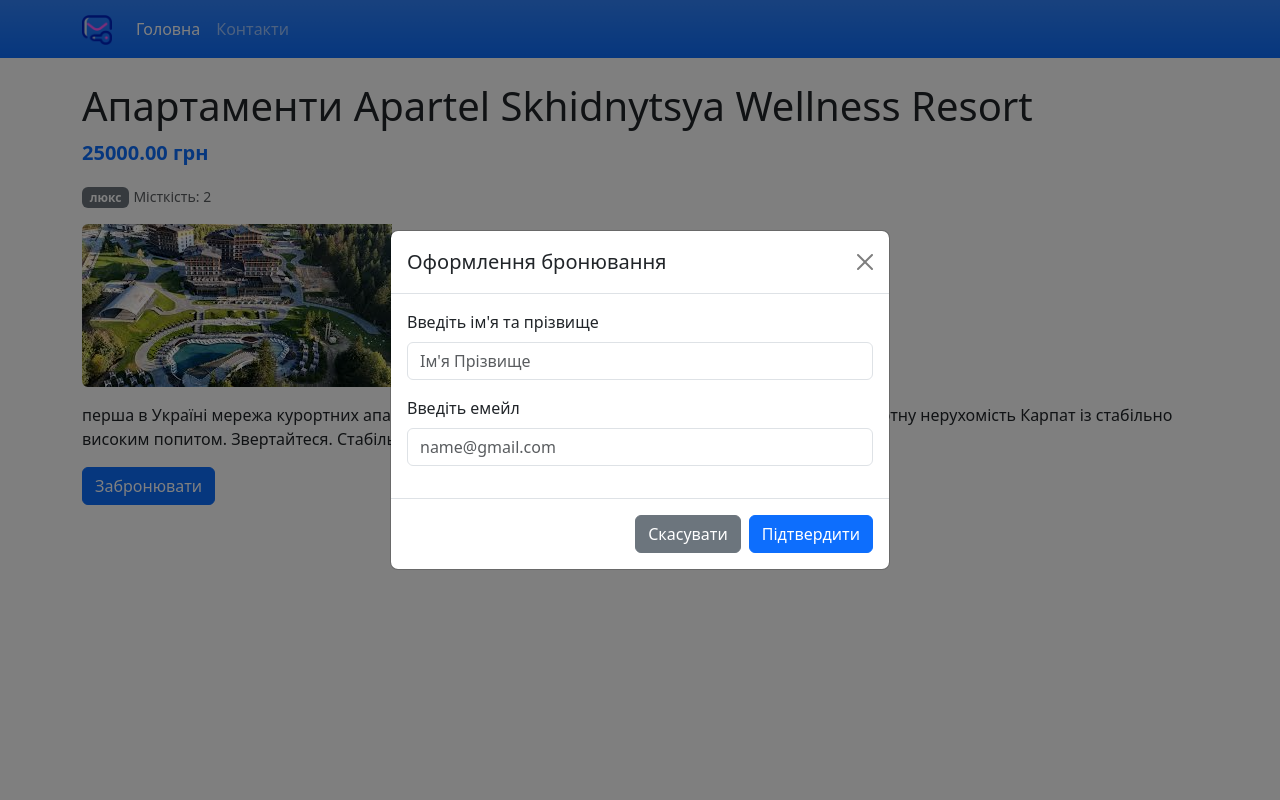
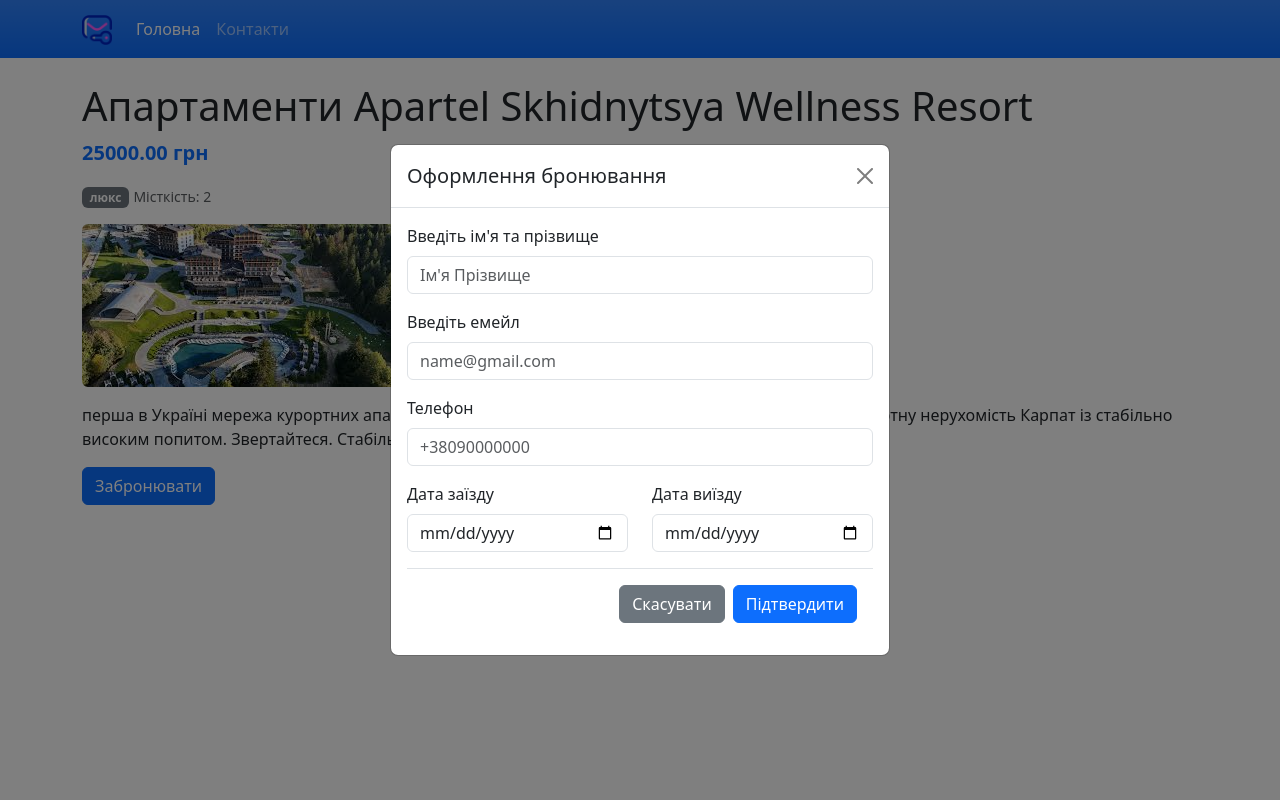
Before and after one commit to 2019maksumm2019-png/booking, a Django app: page /apartment/1/ in a window 1280 px wide, after a click on "Забронювати". Run offline with Django 5.2, Linux system fonts and the light colour scheme; data comes from the database, SQL or seed files in the repository; both versions use the stored data as it was after the commit.

Commit message:
коміт

```diff
--- a/booking_app/urls.py
+++ b/booking_app/urls.py
@@ -3,5 +3,6 @@ from . import views
 
 urlpatterns = [
     path('', views.home, name='home_page'),
-    path('apartment/<int:apartment_id>/', views.booking_page, name='booking_page'),
+    path('apartment/<int:apartment_id>/', views.booking_page, name="booking_page"),
+    path('confirmation/<int:booking_id>/', views.booking_confirmation, name="booking_confirmation"),
 ]
--- a/booking_app/views.py
+++ b/booking_app/views.py
@@ -1,4 +1,4 @@
-from django.shortcuts import render
+from django.shortcuts import render,redirect
 from .models import Apartments, Category, Booking
 
 
@@ -10,6 +10,30 @@ def home(request):
 def booking_page(request, apartment_id):
 
     apartment = Apartments.objects.get(id=apartment_id)
+    if request.method == 'POST':
+        name = request.POST.get('name')
+        email = request.POST.get('email')
+        phone = request.POST.get('phone')
+        check_in = request.POST.get('check_in')
+        check_out = request.POST.get('check_out')
+
+        booking = Booking.objects.create(
+            apartment=apartment,
+            name=name,
+            email=email,
+            phone=phone,
+            check_in=check_in,
+            check_out=check_out
+        )
+
+
+        return redirect('booking_confirmation', booking_id=booking.id)
+
+
     context = {"apart": apartment}
+    return render(request, 'booking.html', context)
 
-    return render(request, 'booking.html', context)
+def booking_confirmation(request, booking_id):
+    booking = Booking.objects.get(id=booking_id)
+    apartment = booking.apartment
+    return render(request, 'booking_comfirmed.html', {'booking': booking, 'apart': apartment})
--- a/templates/booking.html
+++ b/templates/booking.html
@@ -30,17 +30,30 @@
         <div class="modal-body">
 
             <form action="" method="post">
-
+                    {% csrf_token %}
+                    <div class="mb-3">
                 <div class="mb-3">
-                <label for="formGroupExampleInput" class="form-label">Введіть ім'я та прізвище</label>
-                <input required type="text" name="name" class="form-control" id="formGroupExampleInput" placeholder="Ім'я Прізвище">
+                    <label for="formGroupExampleInput" class="form-label">Введіть ім'я та прізвище</label>
+                    <input required type="text" name="name" class="form-control" id="formGroupExampleInput" placeholder="Ім'я Прізвище">
                 </div>
                 <div class="mb-3">
-                <label for="formGroupExampleInput2" class="form-label">Введіть емейл</label>
-                <input required type="email" name="email" class="form-control" id="formGroupExampleInput2" placeholder="name@gmail.com">
+                    <label for="formGroupExampleInput2" class="form-label">Введіть емейл</label>
+                    <input required type="email" name="email" class="form-control" id="formGroupExampleInput2" placeholder="name@gmail.com">
                 </div>
-                <!-- Інші поля -->
-
+                 <div class="mb-3">
+                    <label for="formGroupExampleInput" class="form-label">Телефон</label>
+                    <input required type="tel" name="phone" class="form-control" id="formGroupExampleInput" placeholder="+38090000000">
+                </div>
+                <div class="row">
+                    <div class="col-md-6">
+                        <label for="inputEmail4" class="form-label">Дата заїзду</label>
+                        <input required type="date" name="check_in"  class="form-control" id="inputEmail4">
+                    </div>
+                    <div class="col-md-6">
+                        <label for="inputPassword4" class="form-label">Дата виїзду</label>
+                        <input required type="date" name="check_out" class="form-control" id="inputPassword4">
+                    </div>
+                </div>
         </div>
         <div class="modal-footer">
             <button type="button" class="btn btn-secondary" data-bs-dismiss="modal">Скасувати</button>
```
Also changed, not shown: templates/booking_comfirmed.html (added, +22 -0 lines), db.sqlite3.
